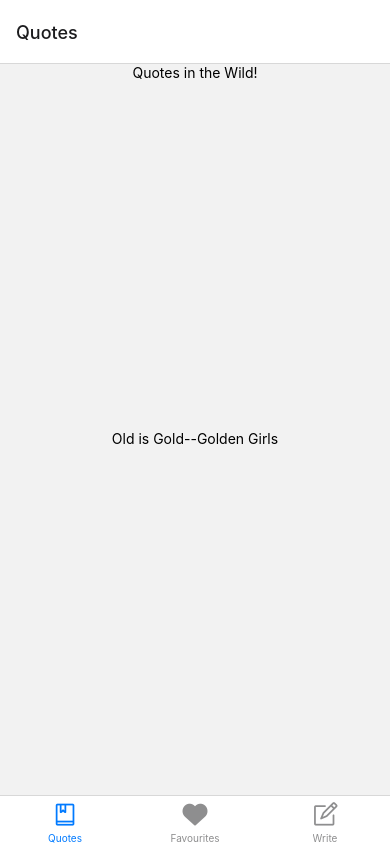
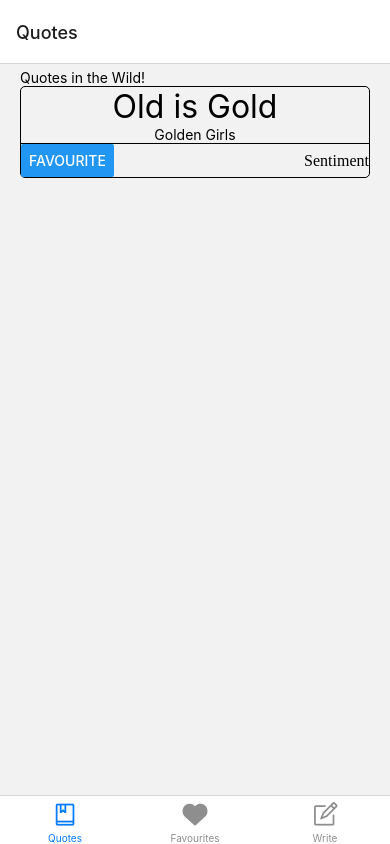
Before and after one commit to ShouravBR/ReactQuotes, a React Native app: screen / in a window 390 px wide. Built offline with nearby package versions, Linux system fonts and the light colour scheme.

Commit message:
basic quote view layout

```diff
--- a/App.js
+++ b/App.js
@@ -1,23 +1,39 @@
 import * as React from 'react';
-import { Text, View } from 'react-native';
+import { StyleSheet, Button, SafeAreaView, ScrollView, Text, View } from 'react-native';
 import { NavigationContainer } from '@react-navigation/native';
 import { createBottomTabNavigator } from '@react-navigation/bottom-tabs';
 import { AntDesign } from '@expo/vector-icons';
 
 const SingleQuote = (props) => {
-  return(
-    <View style={{ flex: 1, justifyContent: 'center', alignItems: 'center' }}>
-      <Text>{props.text}--{props.author}</Text>
+  return (
+    <View style={styles.singlequotecontainer}>
+      <View style={styles.singlequote}>
+        <Text style={styles.text}>{props.text}</Text>
+        <Text>{props.author}</Text>
+      </View>
+      <View style={{
+        flexDirection: 'row'
+      }}>
+        <View style={{ flex:1, justifyContent: 'center', alignItems: 'flex-start'}}>
+          <Button title="Favourite" />
+        </View>
+        <View style={{ flex:1, justifyContent: 'center', alignItems: 'flex-end' }}>
+          <text>Sentiment</text>
+        </View>
+      </View>
+
     </View>
   )
 }
 
 function Quotes() {
   return (
-    <View style={{ flex: 1, justifyContent: 'center', alignItems: 'center' }}>
-      <Text>Quotes in the Wild!</Text>
-      <SingleQuote text="Old is Gold" author="Golden Girls"/>
-    </View>
+    <SafeAreaView style={styles.container}>
+      <ScrollView style={styles.scrollView}>
+        <Text>Quotes in the Wild!</Text>
+        <SingleQuote text="Old is Gold" author="Golden Girls" />
+      </ScrollView>
+    </SafeAreaView>
   );
 }
 
@@ -75,4 +91,28 @@ function App() {
   );
 }
 
+const styles = StyleSheet.create({
+  container: {
+    flex: 1,
+    paddingTop: 5,
+  },
+  scrollView: {
+    // backgroundColor: 'pink',
+    marginHorizontal: 20,
+  },
+  text: {
+    fontSize: 32,
+  },
+  singlequotecontainer: {
+    borderWidth: 1,
+    borderRadius: 5,
+  },
+  singlequote: {
+    // width: '100%',
+    borderBottomWidth: 1,
+    justifyContent: 'center',
+    alignItems: 'center',
+  }
+});
+
 export default App;
```
